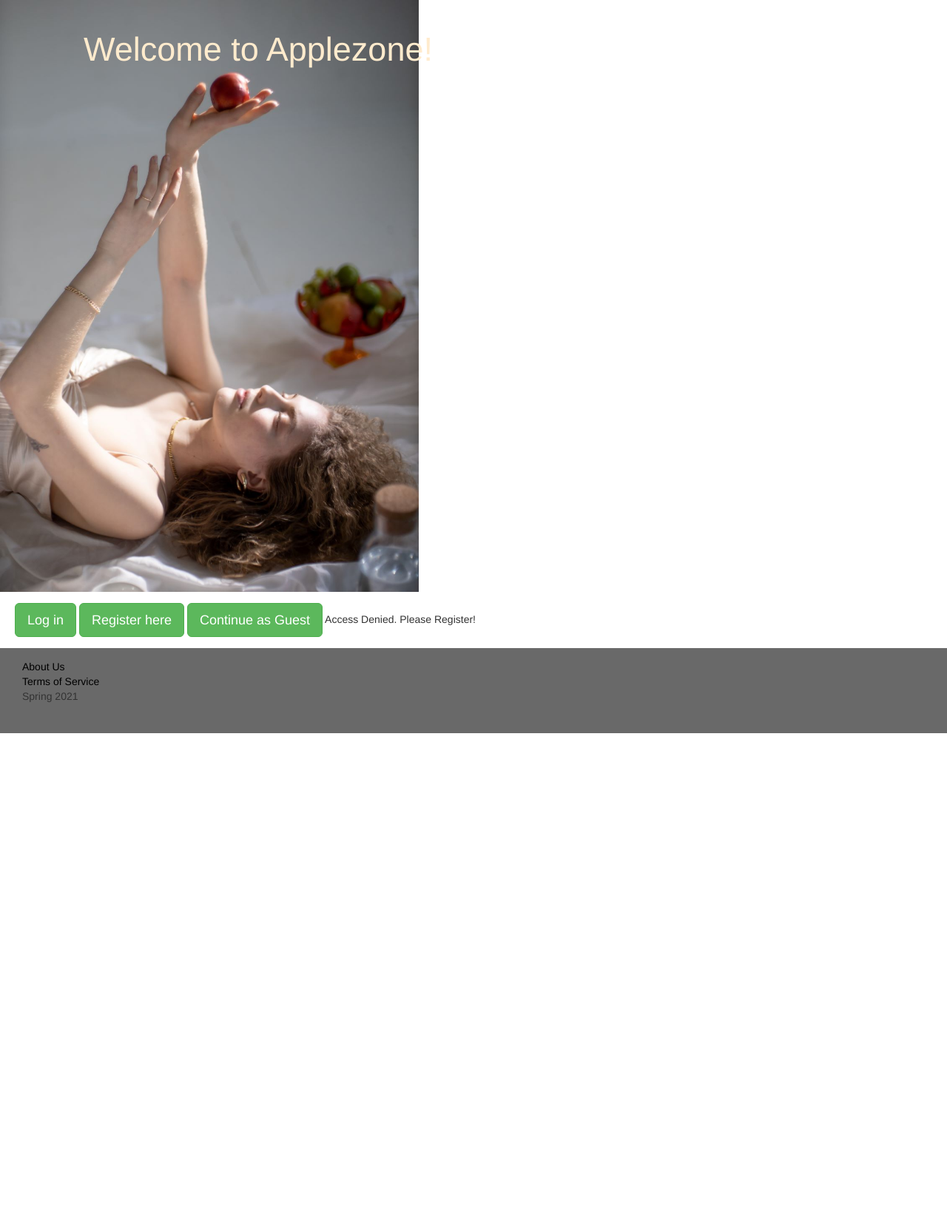
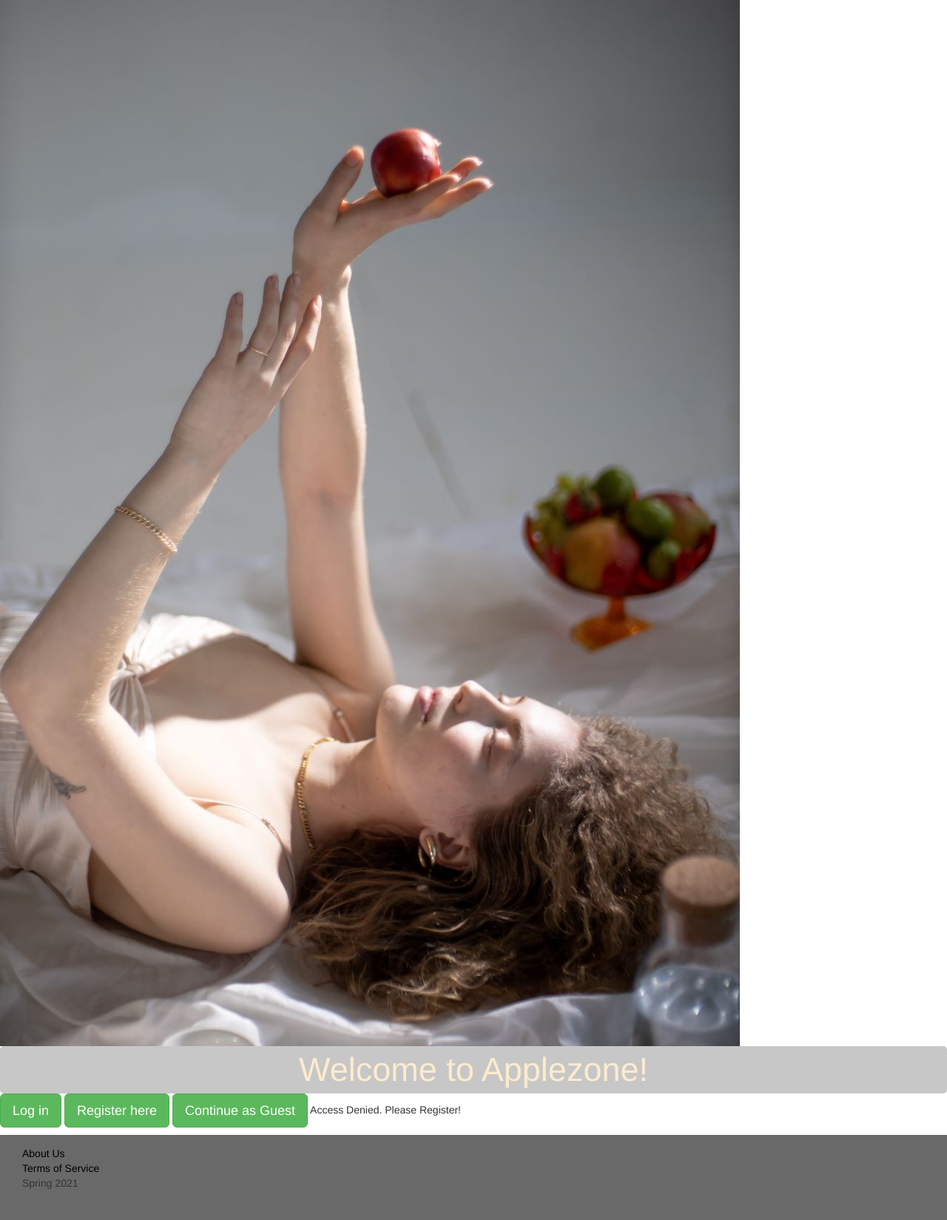
Before and after one commit to Muega/Project-A, a Node server app: page / in a window 1280 px wide. Shown: the whole page at 74% size. Before the commit the page ends 991 px from the top, so only its background shows below. Run offline with Node 20, Linux system fonts and the light colour scheme; some libraries are stand-ins or nearby versions.

Commit message:
einige Kleinigkeiten Design

```diff
--- a/main/stylesheet.css
+++ b/main/stylesheet.css
@@ -241,25 +241,28 @@ footer {
 }
 
 /* Home Seite Styling D.*/
-#homeContainer {
-    width: 100vw;
-
-}
+#homeContainer
+.mid
 #introPicture {
     height: 800px;
     object-fit:contain;
+    border-bottom-left-radius: 5px;
+    border-bottom-right-radius: 5px;
 }
 .topText {
-    position: absolute; /* Damit kann der Text auf dem Bild Sein, man bestimmt sein Verhältnis zur Seite selbst. */
+     /* Damit kann der Text auf dem Bild Sein, man bestimmt sein Verhältnis zur Seite selbst. */
     top: 35px;
-    left: 10vw;
+    text-align: center;
+    padding-inline: 15px;
+    background-color: rgba(128, 128, 128, 0.445);
+    border-radius: 5px;
     font-family:'Franklin Gothic Medium', 'Arial Narrow', Arial, sans-serif;
     font-size: 45px;
     color: blanchedalmond;
 }
 
-#homeButtons {
-    padding: 15px 5px 5px 35px;
+#homeButtons p {
+    padding: 20px 5px 10px 5px;
 }
 
 /* LOGIN und REGISTER FORMS */
@@ -322,6 +325,7 @@ aside p {
     width: 45vw;
     min-width: 500px;
     object-fit: cover;
+    border-radius: 5px;
 }
 
 
@@ -331,6 +335,7 @@ aside p {
     float: right;
     margin-top: 65px;
     margin-inline-end: 10px;
+    border-radius: 5px;
 }
 
 div .textRight {
@@ -374,8 +379,8 @@ div .textRight {
     margin-top: 80px;
 }
 
+
 /* ABOUT PAGE */
-
 #aboutPage {
     padding-top: 55px;
     background-color: lavender;
--- a/main/views/aboutUs.ejs
+++ b/main/views/aboutUs.ejs
@@ -119,7 +119,7 @@
                 <h3>OUR STORY</h3>
                 <p>we have a passion for web design and fruit, especially for apples.</p>
                 <p>we wanted to make a shop, and one of us said "how about we sell fruit?" and then we thought that apples are the most accessible fruit of all.</p>
-                <p>and thus, Applezone was created, along with our original apples the Karakuchi Apple and the Blue Apple, which you can't find anywhere else.</p>
+                <p>and thus, Applezone was created, along with our original apples - the Karakuchi Apple and the Blue Apple - which you can't find anywhere else.</p>
             </section>
             <section id="apples">
                 <h3>ABOUT APPLES</h3>
--- a/main/views/login.ejs
+++ b/main/views/login.ejs
@@ -19,7 +19,8 @@
   <body>
 
   <div id="formHalf" class="col-lg-6"> <!--This will mark the first half of the page with the form -->
-      <!-- <div class="col-lg-1 col-md-1 col-sm-0"> </div>  Das ist der Abstand -->
+
+      <div class="col-lg-1 col-md-1 col-sm-1"></div>
 
       <container class="container col-lg-8 col-md-8 col-sm-10">
         <div id="actualFormStuff">
@@ -66,7 +67,6 @@
     <aside class="asides">
       <p>"forgive all your past selves"</p>
     </aside>
-    <div class="asides"><img  src="/public/promo3 - i.jpg"></div>
   </div>
 
     <footer style="margin-top: 10px;" class="fixed-bottom col-sm-12 col-md-12 col-lg-12">
```
Also changed, not shown: main/public/IntroPic.jpg (added).
